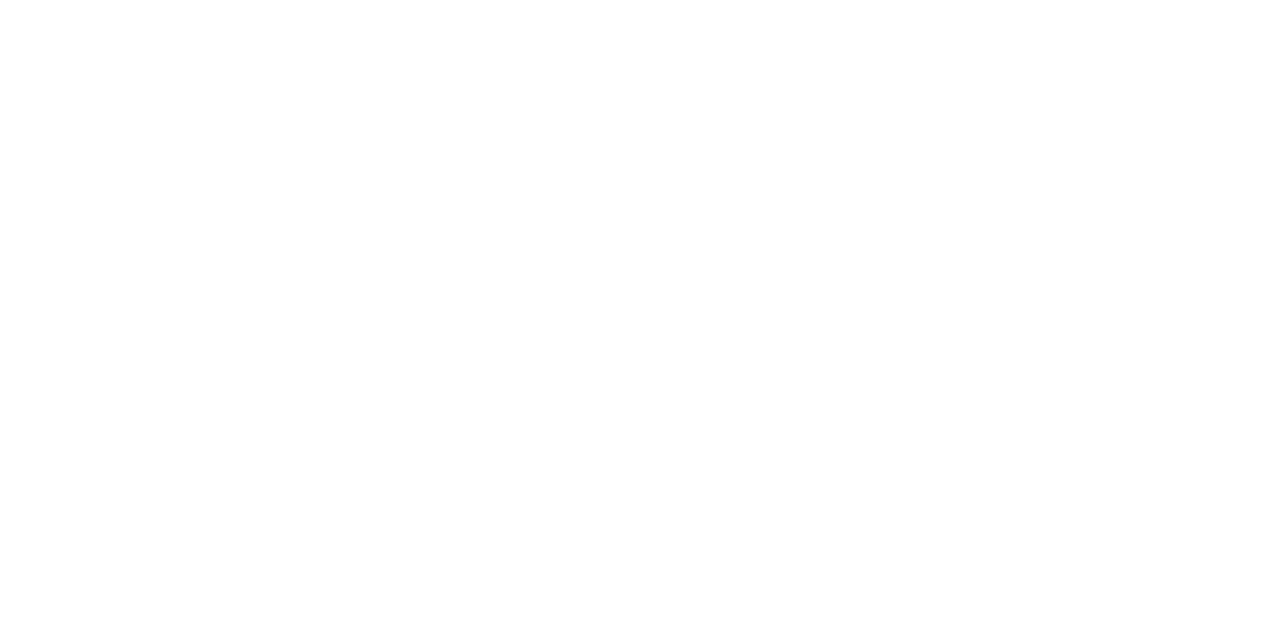
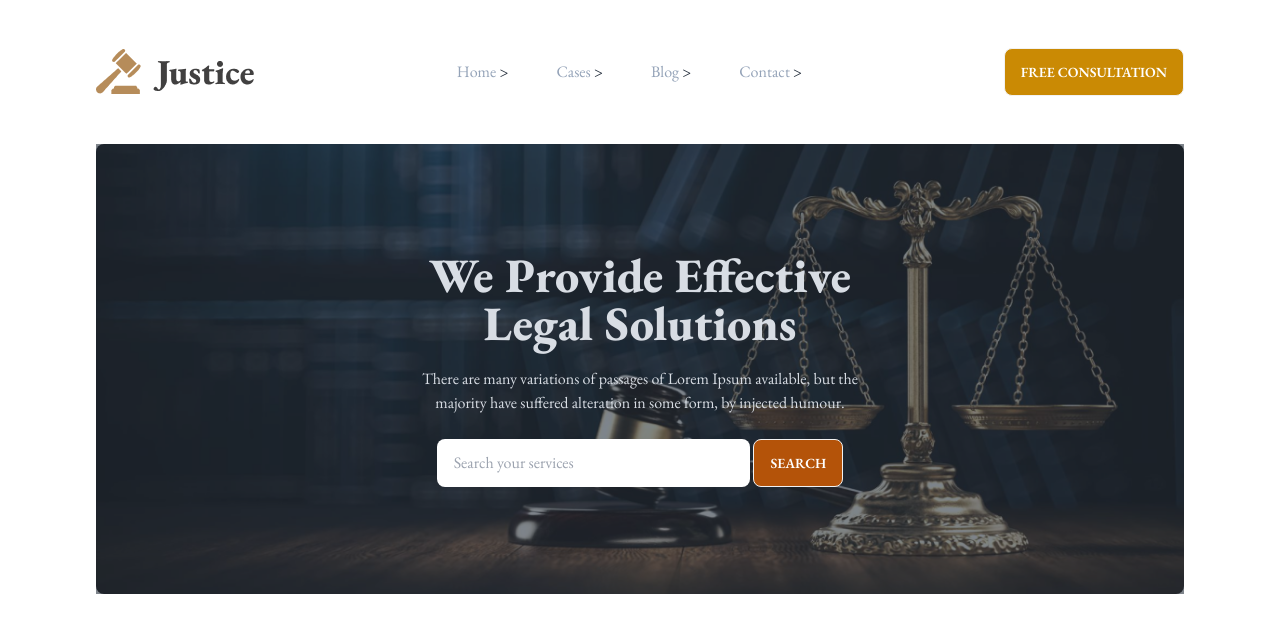
Before and after one commit to tanjib10/legal-solutions, a plain HTML site: page index.html in a window 1280 px wide. Drawn offline with nearby package versions, Linux system fonts and the light colour scheme.

Commit message:
added header

```diff
--- a/index.html
+++ b/index.html
@@ -5,10 +5,62 @@
    <meta charset="UTF-8">
    <meta name="viewport" content="width=device-width, initial-scale=1.0">
    <title>Legal Solutions</title>
+   <link rel="preconnect" href="https://fonts.googleapis.com">
+   <link rel="preconnect" href="https://fonts.gstatic.com" crossorigin>
+   <link href="https://fonts.googleapis.com/css2?family=EB+Garamond:wght@400;500;600;700;800&display=swap"
+      rel="stylesheet">
+   <link href="https://cdn.jsdelivr.net/npm/daisyui@3.4.0/dist/full.css" rel="stylesheet" type="text/css" />
+   <script src="https://cdn.tailwindcss.com"></script>
+   <script src="https://kit.fontawesome.com/e7c77d1ff4.js" crossorigin="anonymous"></script>
+   <style>
+      .font-eb {
+         font-family: 'EB Garamond', serif;
+      }
+   </style>
 </head>
 
-<body>
+<body class="font-eb">
+   <header class="max-w-full mx-4 lg:mx-24 mt-12">
+      <nav class="">
+         <div class="flex flex-col lg:flex-row justify-between items-center gap-6 lg:gap-0">
+            <div>
+               <img src="./images/logo2.png" alt="">
 
+            </div>
+            <div class="list-none flex flex-col lg:flex-row justify-around lg:space-x-12">
+               <li> <a class="text-base text-slate-400" href="">Home</a> > </li>
+               <li> <a class="text-base text-slate-400" href="">Cases</a> > </li>
+               <li> <a class="text-base text-slate-400" href="">Blog</a> > </li>
+               <li> <a class="text-base text-slate-400" href="">Contact</a> >
+               </li>
+            </div>
+            <div>
+               <button class="btn bg-yellow-600 text-white rounded-lg">Free Consultation</button>
+            </div>
+         </div>
+      </nav>
+      <div class="max-w-[100%] mx-auto my-12">
+         <div class="hero h-[450px] rounded-lg" style="background-image: url(./images/banner.png);">
+            <div class="hero-overlay bg-opacity-60"></div>
+            <div class="hero-content text-center text-neutral-content">
+               <div class="max-w-md">
+                  <h1 class="mb-5 text-5xl font-extrabold">We Provide Effective <br> Legal Solutions</h1>
+                  <p class="mb-6">There are many variations of passages of Lorem Ipsum available, but the majority have
+                     suffered alteration in some form,
+                     by injected humour.</p>
+                  <input class=" input w-[70%]" type="text" name="" id="" placeholder="Search your services">
+                  <button class="btn mt-2 lg:mt-0 bg-amber-700 text-white">Search</button>
+               </div>
+            </div>
+         </div>
+      </div>
+   </header>
+   <main>
+
+   </main>
+   <footer>
+
+   </footer>
 </body>
 
 </html>
--- /dev/null
+++ b/tailwind.config.js
@@ -0,0 +1,8 @@
+/** @type {import('tailwindcss').Config} */
+module.exports = {
+  content: ["./src/**/*.{html,js}"],
+  theme: {
+    extend: {},
+  },
+  plugins: [],
+}
```
